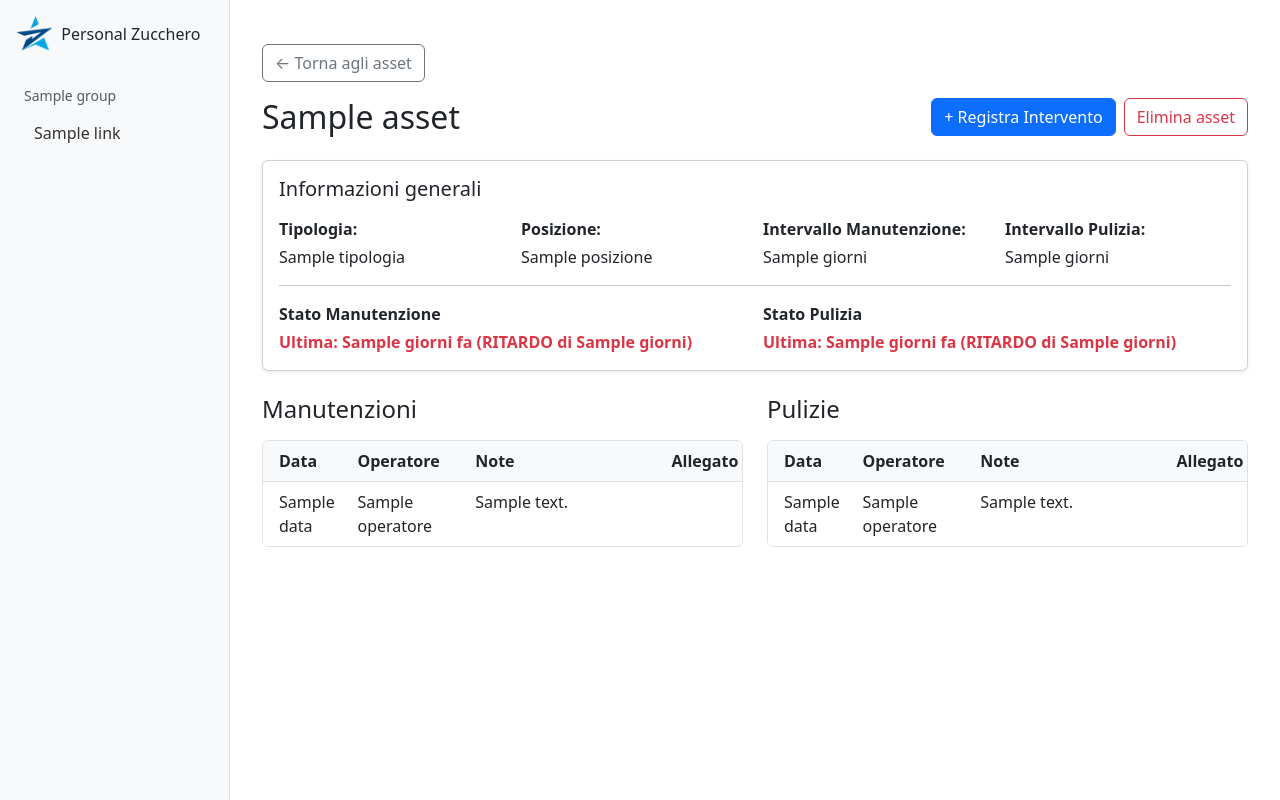
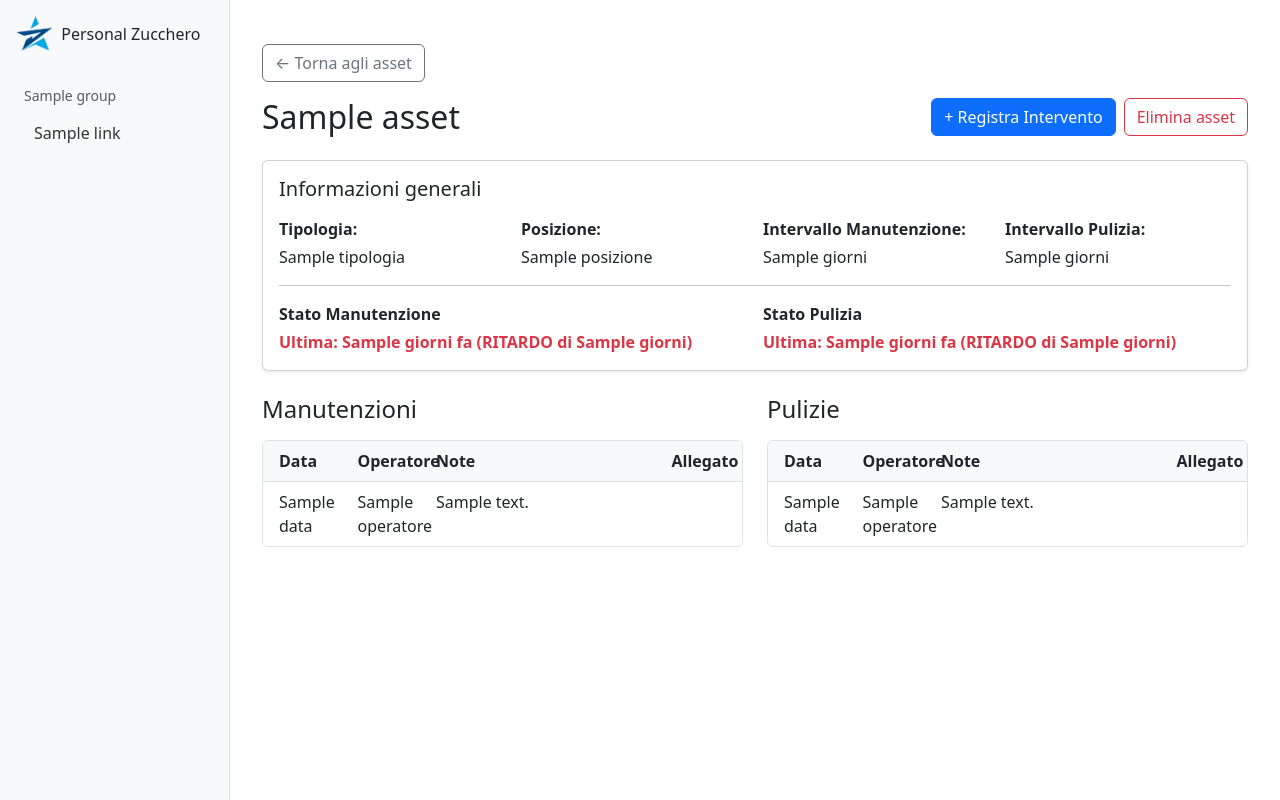
Before and after one commit to Nicolas-Personal-Zucchero/PZ-Web-Dashboard, a Python web app: template app/templates/amministrazione/asset_dettaglio.html in a window 1280 px wide. Run offline with Jinja, Linux system fonts and the light colour scheme; the template is opened without the code that fills it: most values are stand-ins (such as "Sample title", 1, 10 or a date in 2020).

Commit message:
feat(asset): more restyling

```diff
--- a/app/templates/amministrazione/asset_dettaglio.html
+++ b/app/templates/amministrazione/asset_dettaglio.html
@@ -86,8 +86,8 @@
                     <li class="list-group-item static-header sticky-top bg-light">
                         <div class="row fw-bold">
                             <div class="col-md-2">Data</div>
-                            <div class="col-md-3">Operatore</div>
-                            <div class="col-md-5">Note</div>
+                            <div class="col-md-2">Operatore</div>
+                            <div class="col-md-6">Note</div>
                             <div class="col-md-2">Allegato</div>
                         </div>
                     </li>
@@ -96,8 +96,8 @@
                     <li class="list-group-item">
                         <div class="row">
                             <div class="col-md-2">{{ m.data }}</div>
-                            <div class="col-md-3">{{ m.operatore }}</div>
-                            <div class="col-md-5">{{ m.note }}</div>
+                            <div class="col-md-2">{{ m.operatore }}</div>
+                            <div class="col-md-6">{{ m.note }}</div>
                             <div class="col-md-2"></div>
                         </div>
                     </li>
@@ -117,8 +117,8 @@
                     <li class="list-group-item static-header sticky-top bg-light">
                         <div class="row fw-bold">
                             <div class="col-md-2">Data</div>
-                            <div class="col-md-3">Operatore</div>
-                            <div class="col-md-5">Note</div>
+                            <div class="col-md-2">Operatore</div>
+                            <div class="col-md-6">Note</div>
                             <div class="col-md-2">Allegato</div>
                         </div>
                     </li>
@@ -126,8 +126,8 @@
                     <li class="list-group-item">
                         <div class="row">
                             <div class="col-md-2">{{ p.data }}</div>
-                            <div class="col-md-3">{{ p.operatore }}</div>
-                            <div class="col-md-5">{{ p.note }}</div>
+                            <div class="col-md-2">{{ p.operatore }}</div>
+                            <div class="col-md-6">{{ p.note }}</div>
                             <div class="col-md-2"></div>
                         </div>
                     </li>
```
